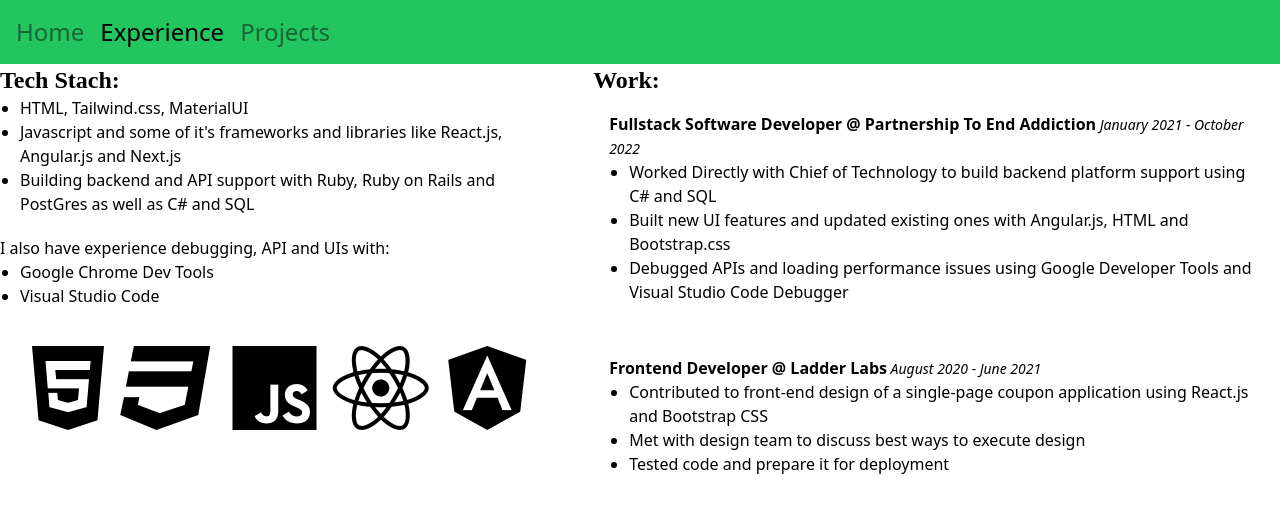
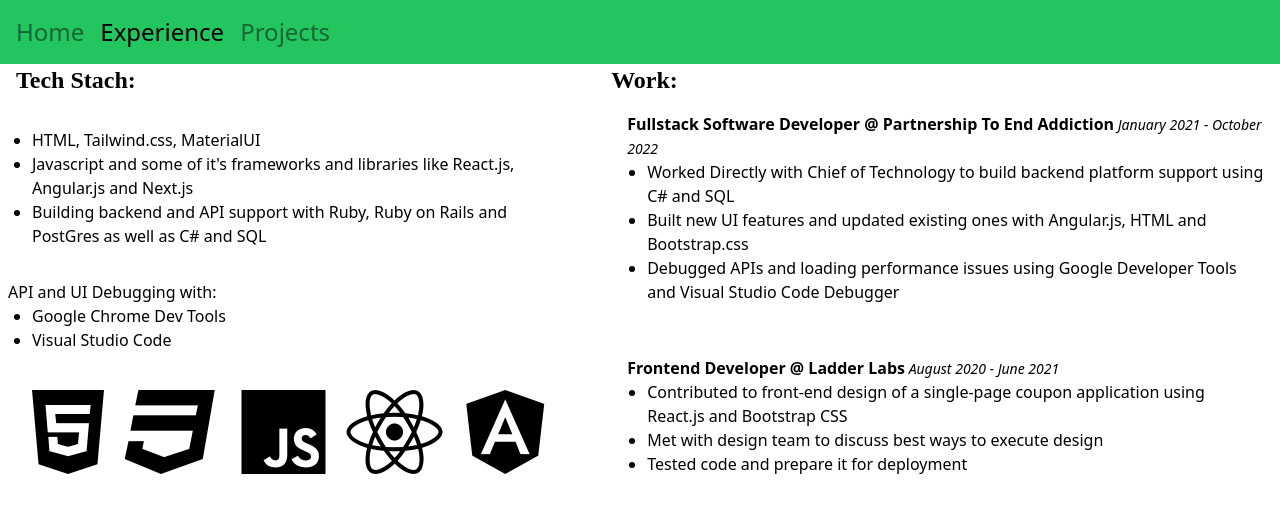
Before and after one commit to caridadrivera/portfolio_nextjs, a Next.js app: page /experience in a window 1280 px wide. Shown: the top 512 px of the page. Built offline with nearby package versions, Linux system fonts and the light colour scheme; a web font is replaced by a local one.

Commit message:
more styling

```diff
--- a/components/Layout.js
+++ b/components/Layout.js
@@ -6,7 +6,7 @@ export default function Layout(props) {
   return (
     <>
       <NavBar/>
-        <main className='flex '>{children}</main>
+        <main className='flex'>{children}</main>
     </>
 
   )
--- a/pages/experience.js
+++ b/pages/experience.js
@@ -4,14 +4,14 @@ export default function experience() {
   return (
  <div className='flex text-md w-screen h-screen'>
     <div className='flex-col text-fade animation ease 8s'>
-      <span className='bee-text font-bold text-2xl'>Tech Stach: </span>
-        <ol className='list-disc pl-5 pb-5'>
+      <span className='p-4 bee-text font-bold text-2xl'>Tech Stach: </span>
+        <ol className='list-disc p-8'>
           <li> HTML, Tailwind.css, MaterialUI</li>
           <li> Javascript and some of it's frameworks and libraries like React.js, Angular.js and Next.js </li>
           <li> Building backend and API support with Ruby, Ruby on Rails and PostGres as well as C# and SQL </li>
         </ol>
-      <span className='flex flex-1'> I also have experience debugging, API and UIs with:</span>
-        <ol className='list-disc pl-5'>
+      <span className='m-2'> API and UI Debugging with:</span>
+        <ol className='list-disc pl-8'>
           <li> Google Chrome Dev Tools</li>
           <li> Visual Studio Code</li>
         </ol>
```
